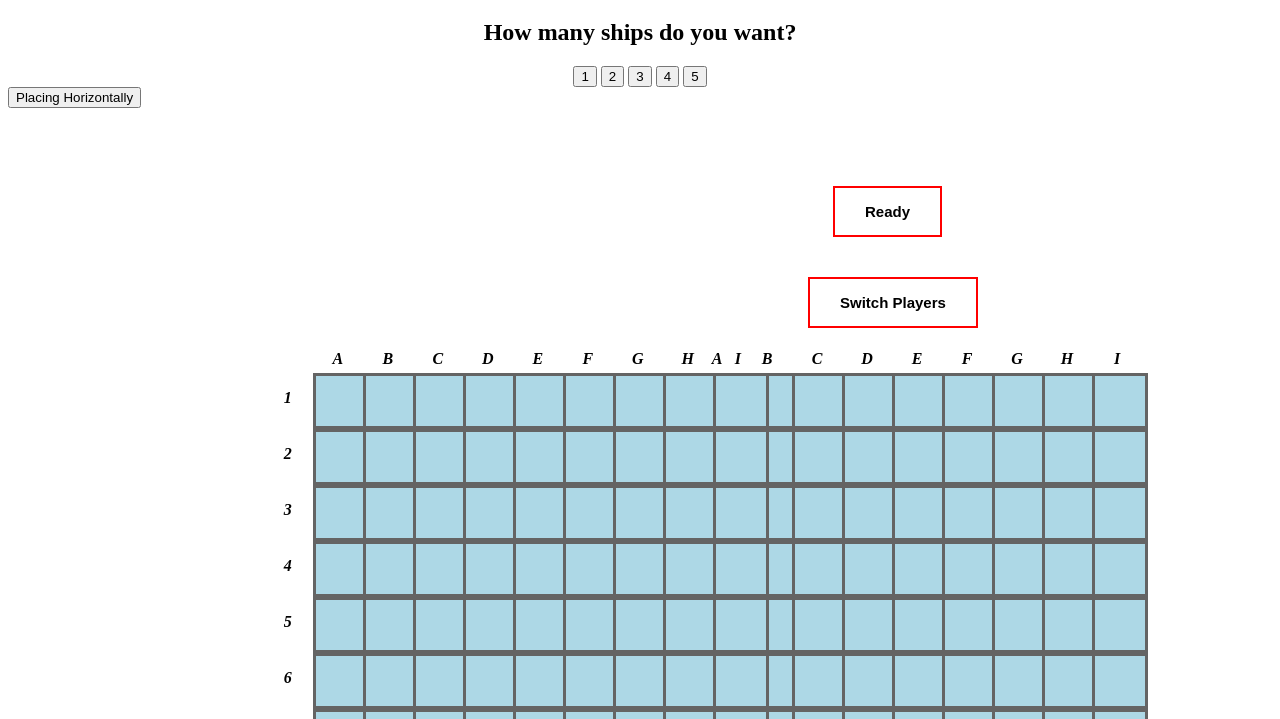
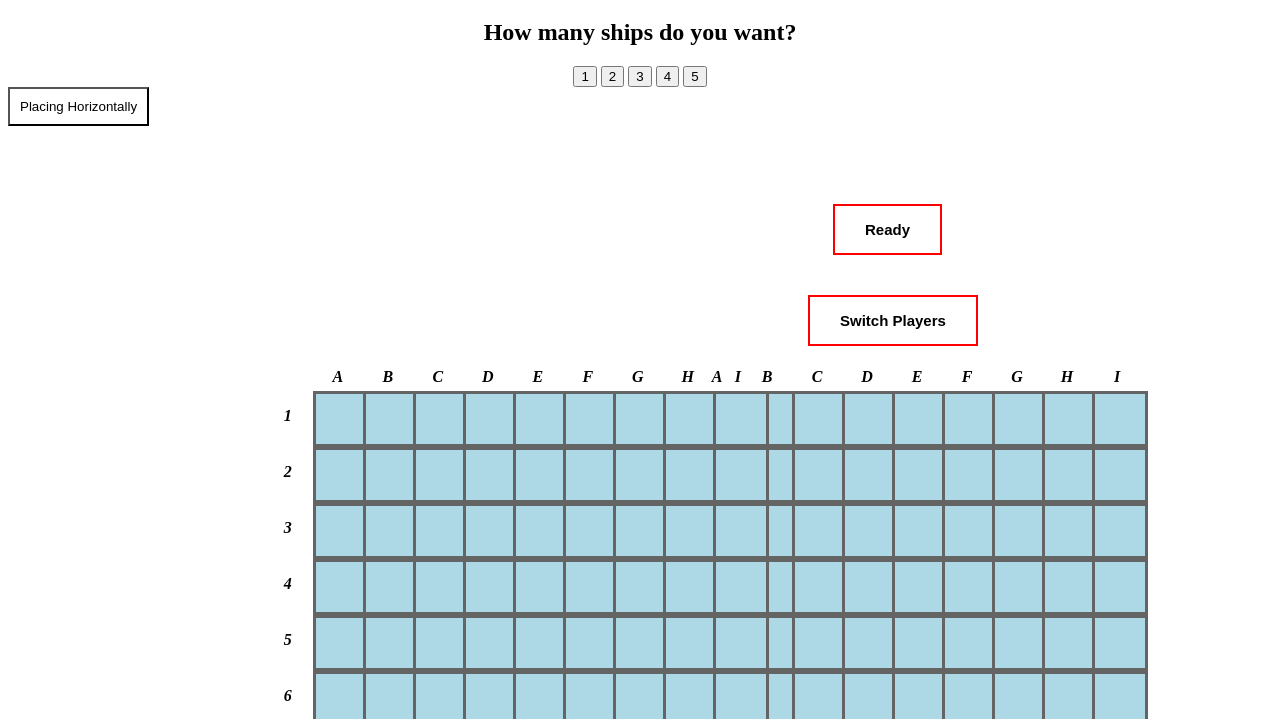
Before and after one commit to amanelso4/EECS448_Project01, a website: page board.html in a window 1280 px wide. Shown: the part 81-800 px from the top of the page. Drawn offline with Linux system fonts and the light colour scheme.

Commit message:
Styled placing horizontally button

```diff
--- a/style.css
+++ b/style.css
@@ -122,3 +122,13 @@ width: 50px;
 .miss{
     background-color:rgb(4, 54, 100);
 }
+
+#toggleDir {
+    background-color: white;
+    padding: 10px;
+    color: black;
+}
+
+#toggleDir:hover {
+    background-color: lightblue;
+}
```
